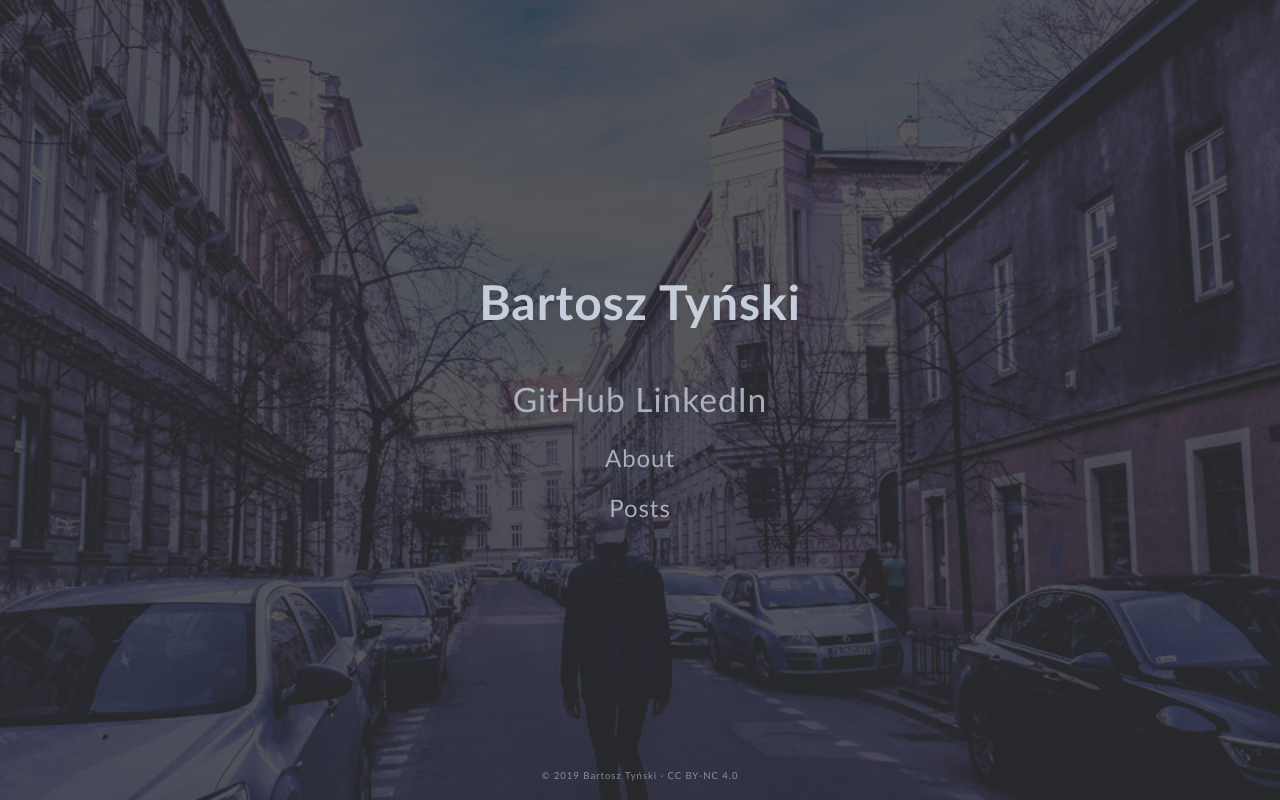
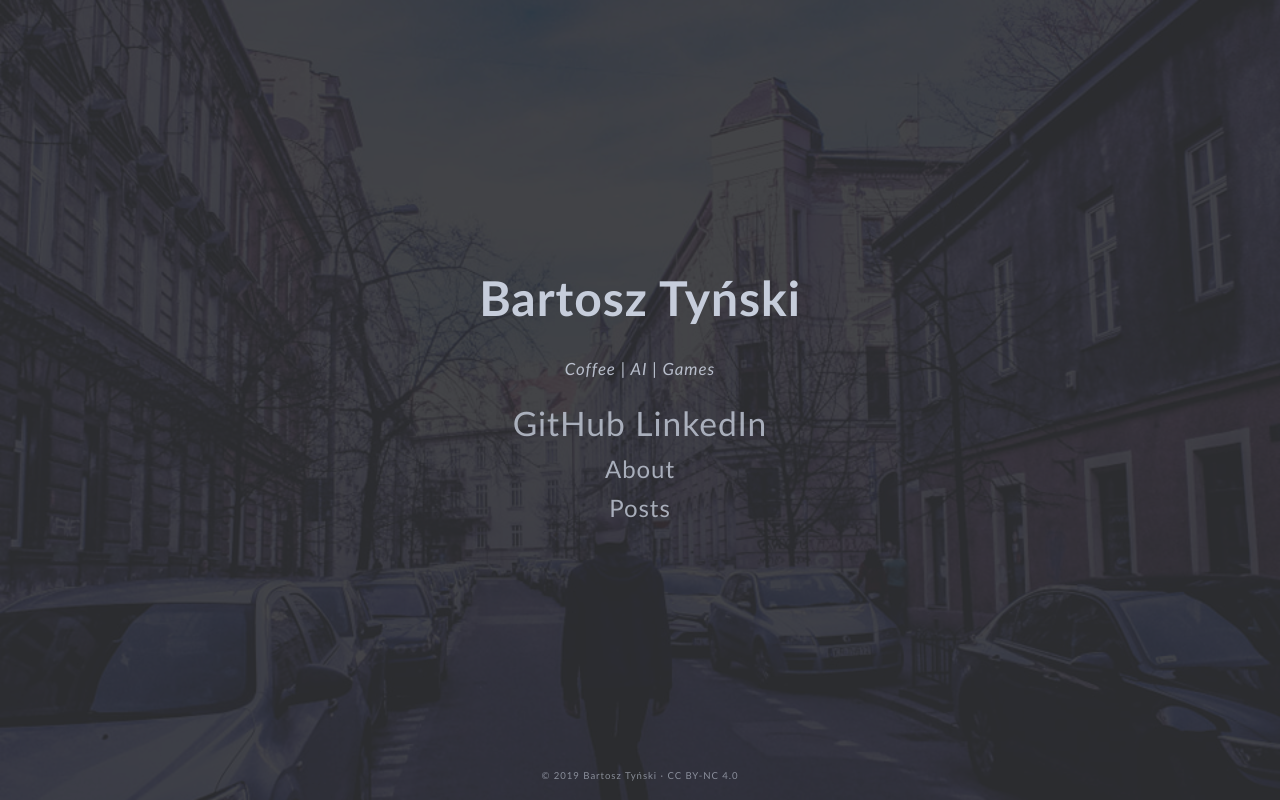
Before and after one commit to tynski/mywebsite, a plain HTML site: page index.html in a window 1280 px wide. Drawn offline with Linux system fonts and the light colour scheme.

Commit message:
subtitle added

```diff
--- a/css/style.css
+++ b/css/style.css
@@ -1,6 +1,6 @@
 html{
 	background: #2f3034;
-	line-height: 1.6;
+	line-height: 1.15;
 	letter-spacing: .06em;
 	scroll-behavior: smooth;
 }
@@ -22,6 +22,7 @@ a {
 	transition-property: color;
 	transition-duration: .4s;
 	transition-timing-function: ease-out;
+	outline: 0;
 }
 
 a:hover{
@@ -32,7 +33,7 @@ a:hover{
 	background-image: url('../images/bg-img.jpg');
 	width: 100%;
 	height: 100%;
-	opacity: .2;
+	opacity: .1;
 	z-index: -1;
 	position: fixed;
 	top: 0;
@@ -59,6 +60,16 @@ a:hover{
 	text-align: center;
 }
 
+#home-subtitle{
+	margin-top: 0;
+	margin-bottom: 1.5em;
+	text-align: center;
+	line-height: normal;
+	font-size: .7em;
+	font-style: italic;
+	opacity: .9;
+}
+
 #social-media{
 	font-size: 1.4em;
 	text-align: center;
--- a/index.html
+++ b/index.html
@@ -10,6 +10,7 @@
 		<div id="home">
 			<div id="home-title">
 				<h1>Bartosz Tyński</h1>
+				<p id="home-subtitle">Coffee | AI | Games</p>
 			</div>
 			<div id="social-media">
 				<a href="https://github.com/tynski" target="_blank">GitHub</a>
```
Also changed, not shown: images/showcase.jpg (deleted).
